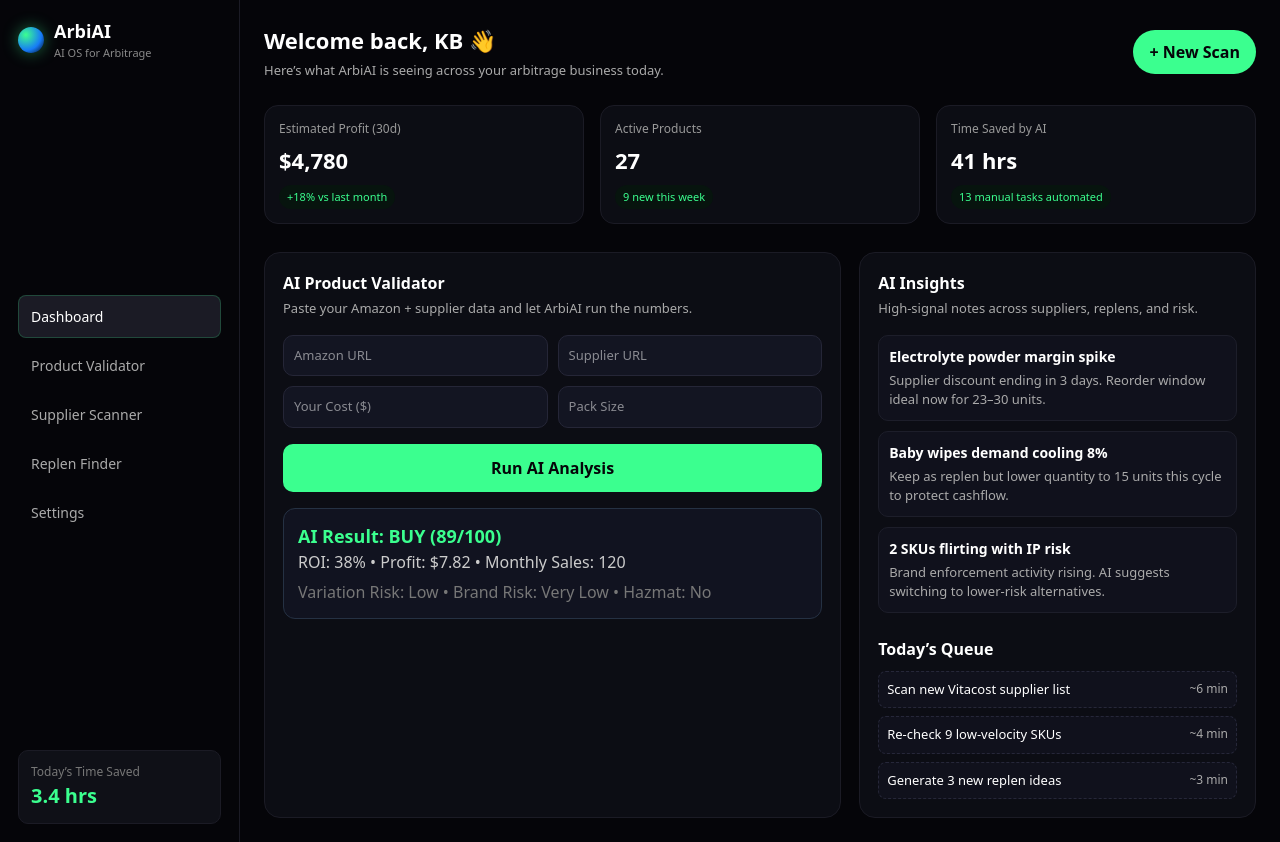
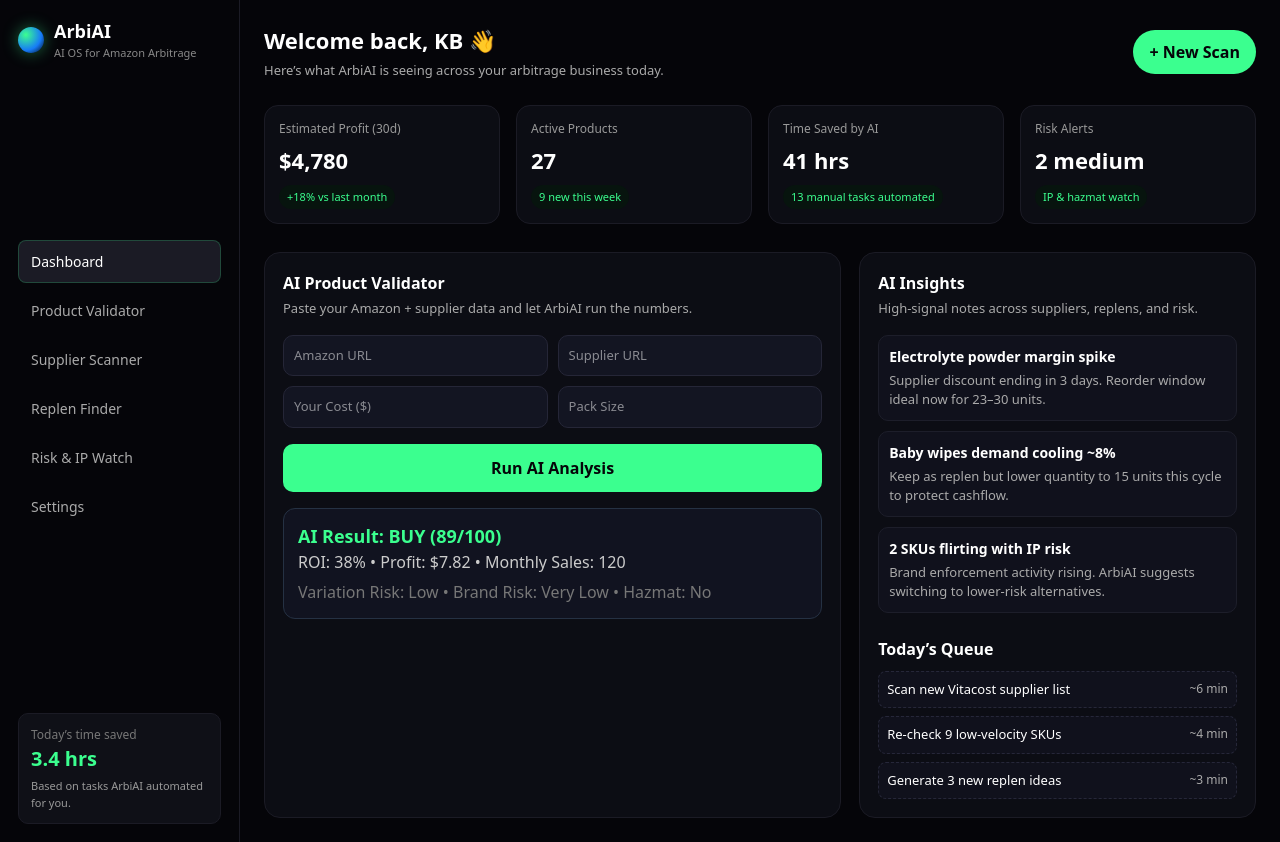
Before and after one commit to ArbiAI/arbiai-prototype, a Next.js app: page / in a window 1280 px wide. Built offline with nearby package versions, Linux system fonts and the light colour scheme.

Commit message:
Add full ArbiAI dashboard UI

```diff
--- a/app/page.tsx
+++ b/app/page.tsx
@@ -9,7 +9,7 @@ export default function ArbiAIDashboard() {
           <div style={logoDot} />
           <div>
             <div style={logoText}>ArbiAI</div>
-            <div style={logoSub}>AI OS for Arbitrage</div>
+            <div style={logoSub}>AI OS for Amazon Arbitrage</div>
           </div>
         </div>
 
@@ -18,13 +18,17 @@ export default function ArbiAIDashboard() {
           <NavItem label="Product Validator" />
           <NavItem label="Supplier Scanner" />
           <NavItem label="Replen Finder" />
+          <NavItem label="Risk & IP Watch" />
           <NavItem label="Settings" />
         </nav>
 
         <div style={sidebarFooter}>
-          <div style={{ fontSize: 12, color: "#777" }}>Today’s Time Saved</div>
+          <div style={{ fontSize: 12, color: "#777" }}>Today’s time saved</div>
           <div style={{ fontSize: 20, color: "#3BFF8F", fontWeight: 600 }}>
             3.4 hrs
+          </div>
+          <div style={{ fontSize: 11, color: "#999", marginTop: 4 }}>
+            Based on tasks ArbiAI automated for you.
           </div>
         </div>
       </aside>
@@ -59,11 +63,16 @@ export default function ArbiAIDashboard() {
             value="41 hrs"
             chip="13 manual tasks automated"
           />
+          <StatCard
+            label="Risk Alerts"
+            value="2 medium"
+            chip="IP & hazmat watch"
+          />
         </section>
 
         {/* Main grid */}
         <section style={mainGrid}>
-          {/* Left: Product Validator (your existing UI) */}
+          {/* Left: Product Validator */}
           <section style={panel}>
             <h2 style={panelTitle}>AI Product Validator</h2>
             <p style={panelSub}>
@@ -114,18 +123,15 @@ export default function ArbiAIDashboard() {
             <ul style={insightsList}>
               <InsightItem
                 title="Electrolyte powder margin spike"
-                body="Supplier discount ending in 3 days. Reorder window ideal now
-                for 23–30 units."
+                body="Supplier discount ending in 3 days. Reorder window ideal now for 23–30 units."
               />
               <InsightItem
-                title="Baby wipes demand cooling 8%"
-                body="Keep as replen but lower quantity to 15 units this cycle to
-                protect cashflow."
+                title="Baby wipes demand cooling ~8%"
+                body="Keep as replen but lower quantity to 15 units this cycle to protect cashflow."
               />
               <InsightItem
                 title="2 SKUs flirting with IP risk"
-                body="Brand enforcement activity rising. AI suggests switching to
-                lower-risk alternatives."
+                body="Brand enforcement activity rising. ArbiAI suggests switching to lower-risk alternatives."
               />
             </ul>
 
@@ -203,7 +209,7 @@ function QueueItem({ label, eta }: { label: string; eta: string }) {
 
 /* ---------- Styles ---------- */
 
-const pageShell: React.CSSProperties = {
+const pageShell = {
   minHeight: "100vh",
   display: "flex",
   background: "#050509",
@@ -211,7 +217,7 @@ const pageShell: React.CSSProperties = {
   fontFamily: "system-ui, -apple-system, BlinkMacSystemFont, sans-serif",
 };
 
-const sidebar: React.CSSProperties = {
+const sidebar = {
   width: 240,
   borderRight: "1px solid #1b1b25",
   padding: 18,
@@ -220,13 +226,13 @@ const sidebar: React.CSSProperties = {
   justifyContent: "space-between",
 };
 
-const sidebarHeader: React.CSSProperties = {
+const sidebarHeader = {
   display: "flex",
   alignItems: "center",
   gap: 10,
 };
 
-const logoDot: React.CSSProperties = {
+const logoDot = {
   width: 26,
   height: 26,
   borderRadius: 999,
@@ -235,28 +241,29 @@ const logoDot: React.CSSProperties = {
   boxShadow: "0 0 16px #3BFF8F66",
 };
 
-const logoText: React.CSSProperties = {
+const logoText = {
   fontSize: 18,
   fontWeight: 700,
 };
 
-const logoSub: React.CSSProperties = {
+const logoSub = {
   fontSize: 11,
   color: "#888",
 };
 
-const navSection: React.CSSProperties = {
+const navSection = {
   marginTop: 24,
 };
 
-const sidebarFooter: React.CSSProperties = {
+const sidebarFooter = {
+  marginTop: 24,
   padding: 12,
   borderRadius: 10,
   background: "#0f1017",
   border: "1px solid #1b1b25",
 };
 
-const main: React.CSSProperties = {
+const main = {
   flex: 1,
   padding: 24,
   display: "flex",
@@ -264,25 +271,25 @@ const main: React.CSSProperties = {
   gap: 20,
 };
 
-const topBar: React.CSSProperties = {
+const topBar = {
   display: "flex",
   justifyContent: "space-between",
   alignItems: "center",
   marginBottom: 4,
 };
 
-const topTitle: React.CSSProperties = {
+const topTitle = {
   fontSize: 22,
   fontWeight: 600,
 };
 
-const topSub: React.CSSProperties = {
+const topSub = {
   fontSize: 13,
   color: "#aaa",
   marginTop: 4,
 };
 
-const primaryButton: React.CSSProperties = {
+const primaryButton = {
   padding: "10px 16px",
   borderRadius: 999,
   border: "none",
@@ -292,20 +299,20 @@ const primaryButton: React.CSSProperties = {
   cursor: "pointer",
 };
 
-const statsRow: React.CSSProperties = {
+const statsRow = {
   display: "grid",
-  gridTemplateColumns: "repeat(3, minmax(0, 1fr))",
+  gridTemplateColumns: "repeat(4, minmax(0, 1fr))",
   gap: 16,
 };
 
-const statCard: React.CSSProperties = {
+const statCard = {
   background: "#0c0d14",
   borderRadius: 14,
   padding: 14,
   border: "1px solid #1b1b25",
 };
 
-const statChip: React.CSSProperties = {
+const statChip = {
   marginTop: 8,
   fontSize: 11,
   color: "#3BFF8F",
@@ -315,40 +322,40 @@ const statChip: React.CSSProperties = {
   display: "inline-block",
 };
 
-const mainGrid: React.CSSProperties = {
+const mainGrid = {
   display: "grid",
   gridTemplateColumns: "minmax(0, 1.6fr) minmax(0, 1.1fr)",
   gap: 18,
   marginTop: 8,
 };
 
-const panel: React.CSSProperties = {
+const panel = {
   background: "#0c0d14",
   borderRadius: 16,
   padding: 18,
   border: "1px solid #1b1b25",
 };
 
-const panelTitle: React.CSSProperties = {
+const panelTitle = {
   fontSize: 16,
   fontWeight: 600,
 };
 
-const panelSub: React.CSSProperties = {
+const panelSub = {
   fontSize: 13,
   color: "#aaa",
   marginTop: 4,
   marginBottom: 16,
 };
 
-const inputGrid: React.CSSProperties = {
+const inputGrid = {
   display: "grid",
   gridTemplateColumns: "1fr 1fr",
   gap: 10,
   marginBottom: 12,
 };
 
-const inputStyle: React.CSSProperties = {
+const inputStyle = {
   width: "100%",
   padding: 10,
   borderRadius: 10,
@@ -358,7 +365,7 @@ const inputStyle: React.CSSProperties = {
   fontSize: 13,
 };
 
-const analyzeButton: React.CSSProperties = {
+const analyzeButton = {
   width: "100%",
   padding: 12,
   marginTop: 4,
@@ -370,7 +377,7 @@ const analyzeButton: React.CSSProperties = {
   cursor: "pointer",
 };
 
-const resultBox: React.CSSProperties = {
+const resultBox = {
   marginTop: 16,
   padding: 14,
   borderRadius: 12,
@@ -378,7 +385,7 @@ const resultBox: React.CSSProperties = {
   border: "1px solid #253143",
 };
 
-const insightsList: React.CSSProperties = {
+const insightsList = {
   listStyle: "none",
   padding: 0,
   margin: "12px 0 0 0",
@@ -387,14 +394,14 @@ const insightsList: React.CSSProperties = {
   gap: 10,
 };
 
-const insightItem: React.CSSProperties = {
+const insightItem = {
   padding: 10,
   borderRadius: 10,
   background: "#10111c",
   border: "1px solid #1d1e2a",
 };
 
-const queueList: React.CSSProperties = {
+const queueList = {
   listStyle: "none",
   padding: 0,
   marginTop: 10,
@@ -403,7 +410,7 @@ const queueList: React.CSSProperties = {
   gap: 8,
 };
 
-const queueItem: React.CSSProperties = {
+const queueItem = {
   fontSize: 13,
   padding: 8,
   borderRadius: 8,
```
